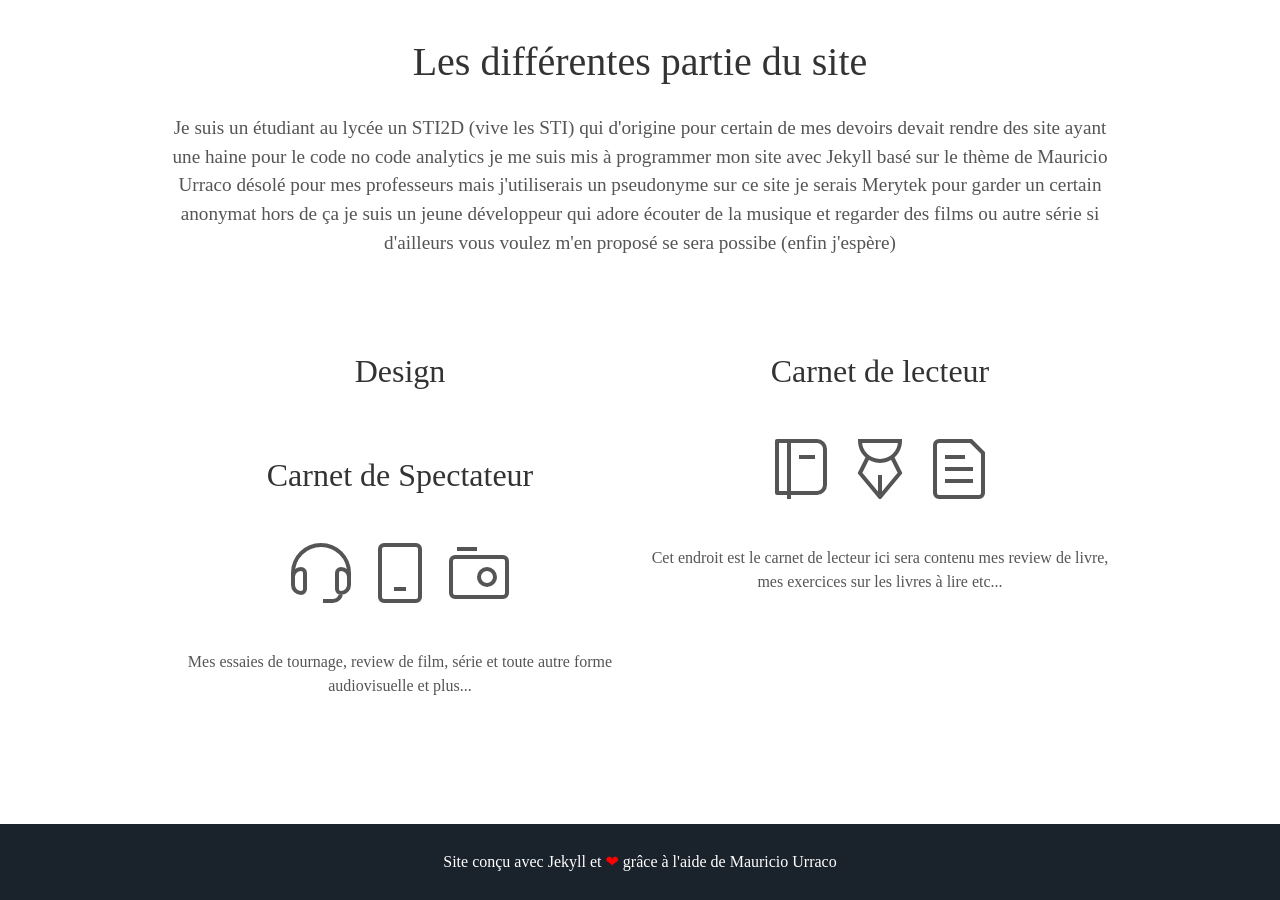
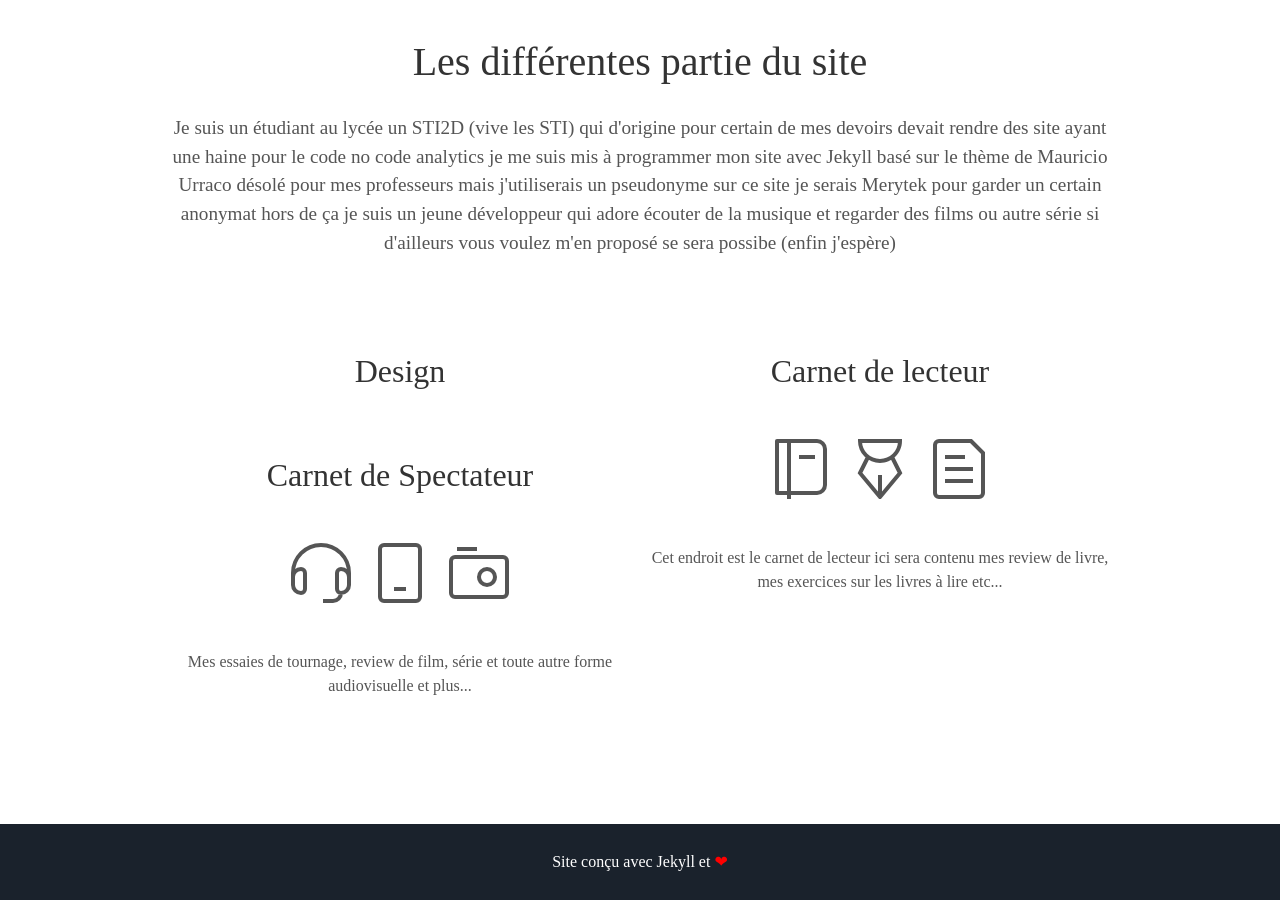
Before and after one commit to Merytek/Merytek.github.io, a Jekyll site: the page built from index.html, in a window 1280 px wide and 900 px high, scrolled down 943 px. Built offline with Jekyll 4.4.1, drawn with Linux system fonts in a browser that asks for light colours; some web fonts are replaced.

Commit message:
Update footer.html

```diff
--- a/_includes/footer.html
+++ b/_includes/footer.html
@@ -1,6 +1,6 @@
 <footer class="footer">
     <!-- <p>&copy; {{ site.username }}</p> -->
-    <p>Site conçu avec Jekyll et <span class="love">❤</span> grâce à l'aide de <a href="https://github.com/murraco">Mauricio Urraco</a></p>
+    <p>Site conçu avec Jekyll et <span class="love">❤</span></p>
 </footer>
 <script src="//cdn.jsdelivr.net/particles.js/2.0.0/particles.min.js"></script>
 <script src="{{ '/assets/js/sweet-scroll.min.js' | prepend: site.baseurl }}"></script>
```
